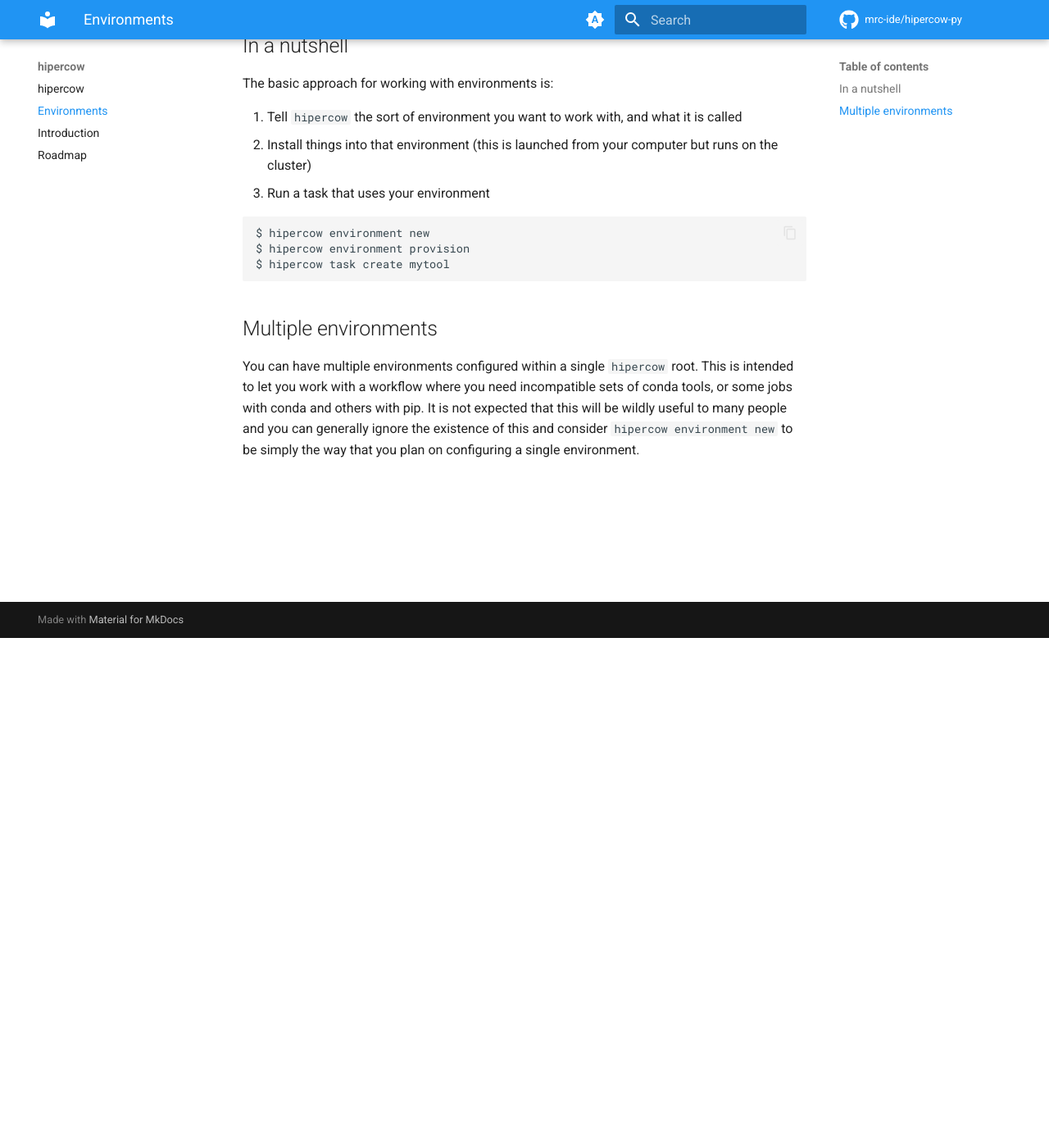
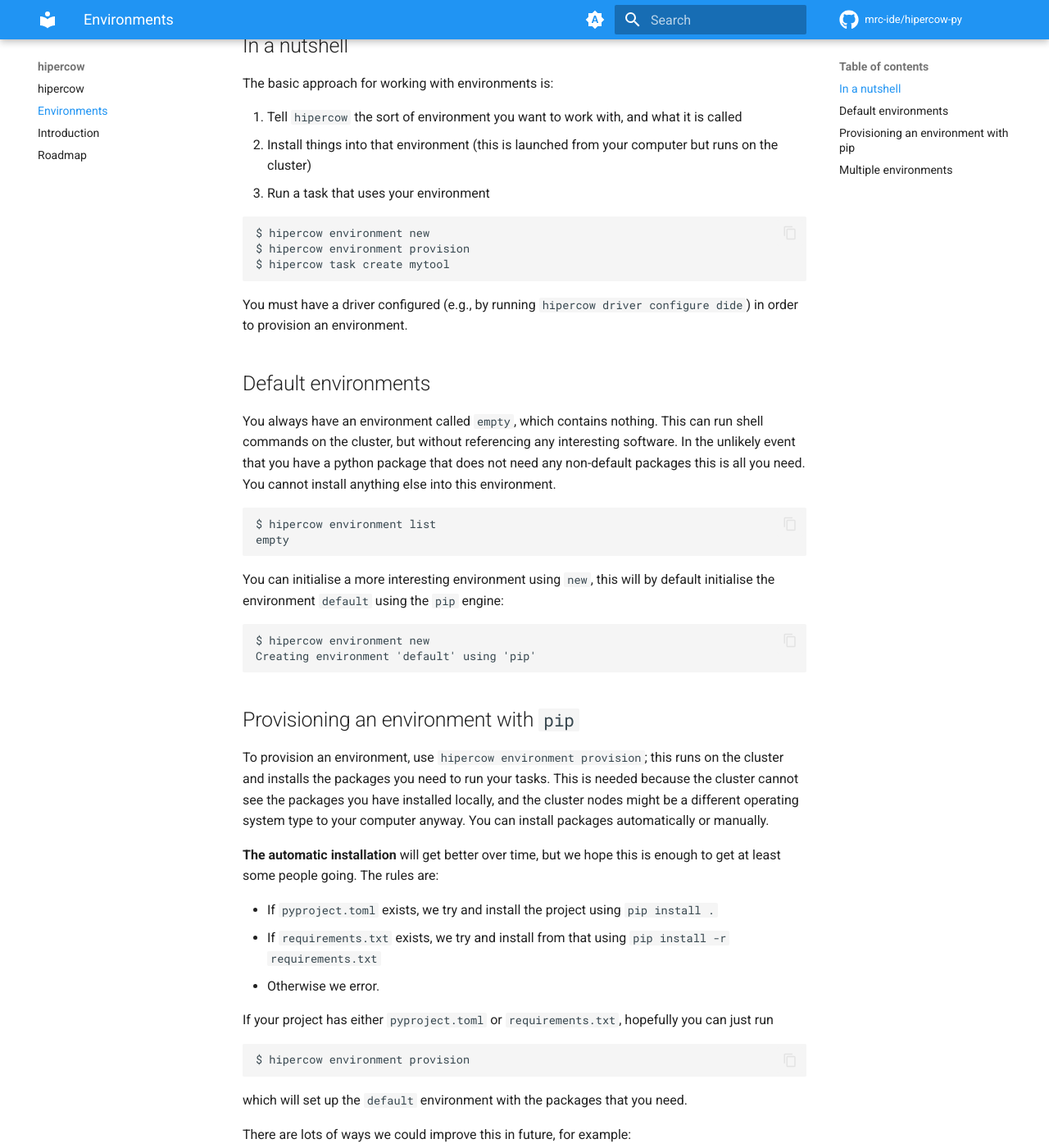
Before and after one commit to mrc-ide/hipercow-py, an MkDocs documentation site: the page built from docs/environments.md, in a window 1280 px wide and 1400 px high, scrolled down 622 px. Shown: the whole window at 82% size. Built offline with MkDocs 1.6.1 and Material for MkDocs 9.7.7, drawn with Linux system fonts in a browser that asks for light colours; comment, search, counter and statistics services are not loaded; some of the changed text lies outside the part shown.

Commit message:
More on environments

````diff
--- a/docs/environments.md
+++ b/docs/environments.md
@@ -23,6 +23,85 @@ $ hipercow environment provision
 $ hipercow task create mytool
 ```
 
+You must have a driver configured (e.g., by running `hipercow driver configure dide`) in order to provision an environment.
+
+## Default environments
+
+You always have an environment called `empty`, which contains nothing.  This can run shell commands on the cluster, but without referencing any interesting software.  In the unlikely event that you have a python package that does not need any non-default packages this is all you need.  You cannot install anything else into this environment.
+
+```command
+$ hipercow environment list
+empty
+```
+
+You can initialise a more interesting environment using `new`, this will by default initialise the environment `default` using the `pip` engine:
+
+```command
+$ hipercow environment new
+Creating environment 'default' using 'pip'
+```
+
+## Provisioning an environment with `pip`
+
+To provision an environment, use `hipercow environment provision`; this runs on the cluster and installs the packages you need to run your tasks.  This is needed because the cluster cannot see the packages you have installed locally, and the cluster nodes might be a different operating system type to your computer anyway.  You can install packages automatically or manually.
+
+**The automatic installation** will get better over time, but we hope this is enough to get at least some people going.  The rules are:
+
+* If `pyproject.toml` exists, we try and install the project using `pip install .`
+* If `requirements.txt` exists, we try and install from that using `pip install -r requirements.txt`
+* Otherwise we error.
+
+If your project has either `pyproject.toml` or `requirements.txt`, hopefully you can just run
+
+```command
+$ hipercow environment provision
+```
+
+which will set up the `default` environment with the packages that you need.
+
+There are lots of ways we could improve this in future, for example:
+
+* Allow switching the environment from `pyproject.toml`
+* Selection of groups of optional packages to install
+* Multiple installation steps
+* Attempt to install a project in editable mode
+
+Please let us know if you have ideas on how this could be improved.
+
+**The manual installation** is very simple; provide a command that calls `pip` and we'll run it on the cluster.
+
+For example, suppose you need a couple of extra packages:
+
+```command
+$ hipercow environment provision pip install cowsay fortune-python
+```
+
+and now both the `cowsay` and `fortune` packages (and command line interfaces) are available.
+
 ## Multiple environments
 
 You can have multiple environments configured within a single `hipercow` root.  This is intended to let you work with a workflow where you need incompatible sets of conda tools, or some jobs with conda and others with pip.  It is not expected that this will be wildly useful to many people and you can generally ignore the existence of this and consider `hipercow environment new` to be simply the way that you plan on configuring a single environment.
+
+You can run
+
+```command
+$ hipercow environment create --name dev
+```
+
+to create a new `dev` environment.  You can provision this the same way as above, but passing `--name dev` through to `provision`
+
+```command
+$ hipercow environment provision --name dev pip install <packages...>
+```
+
+and then when submitting tasks use the `--environment` option to select the environment:
+
+```command
+$ hipercow task create --environment dev <your command here>
+```
+
+Possible use cases of this functionality are:
+
+* trying out a different version of a package side-by-side with a previous installation to compare results
+* installing an update without disrupting tasks that are already queued up
+* mixing `pip`- and `conda`-based environments in one project (once the latter are supported)
````
Also changed, not shown: docs/roadmap.md (+2 -0 lines).
